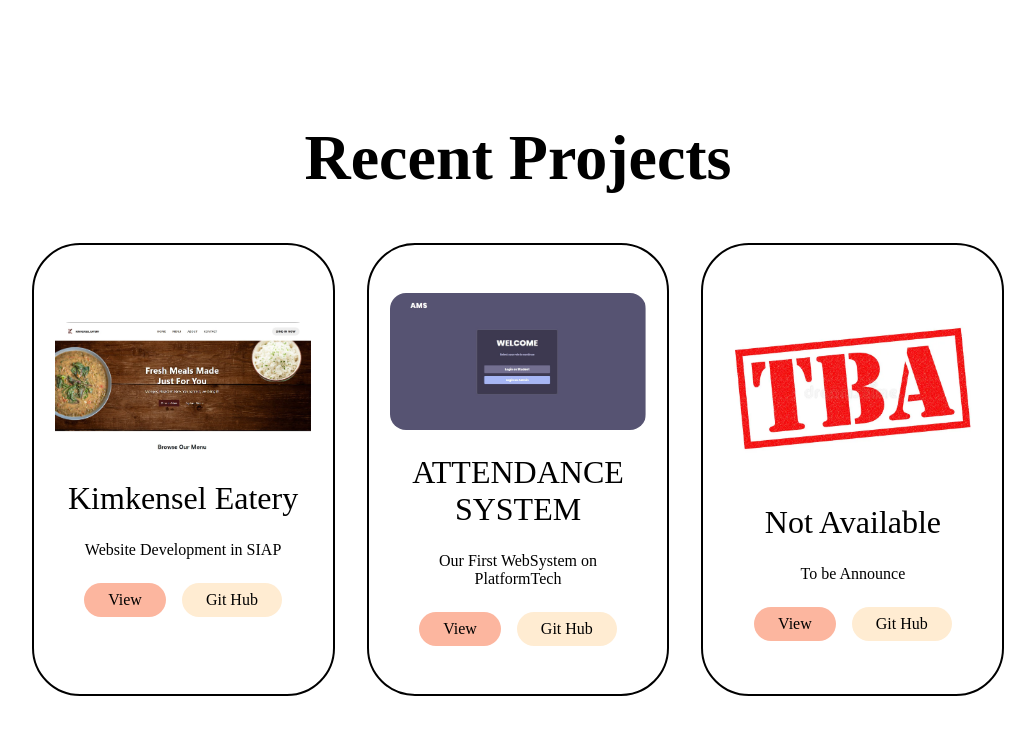
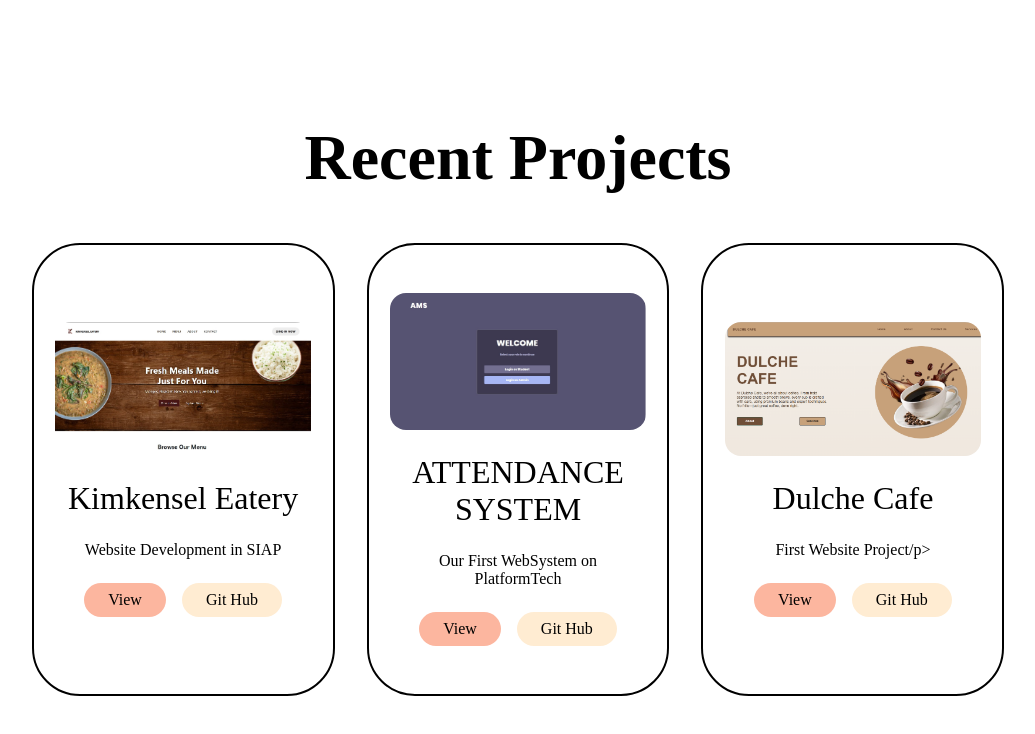
Before and after one commit to jojiver/JONIVER-PORTFOLIO-SIAP, a plain HTML site: page index.html in a window 1280 px wide. Shown: the part 2188-2922 px from the top of the page, without its empty margins (122-1157 px from the left). Drawn offline with Linux system fonts and the light colour scheme.

Commit message:
Update project links and content in index.html

```diff
--- a/index.html
+++ b/index.html
@@ -109,17 +109,17 @@
                 <h3>ATTENDANCE SYSTEM</h3>
                 <p>Our First WebSystem on PlatformTech</p>
                 <div class="btn-group">
-                <a class="primary-btn" href="https://kimkensel.vercel.app/index.html">View</a>
+                <a class="primary-btn" href="#">View</a>
                 <div class="secondary-btn">Git Hub</div>
                 </div>
             </div>
 
              <div class="project-card">
-                <img src="assets/images/TBA.webp" alt="">
-                <h3>Not Available</h3>
-                <p>To be Announce</p>
+                <img src="assets/images/dulche.png" alt="">
+                <h3>Dulche Cafe</h3>
+                <p>First Website Project/p>
                 <div class="btn-group">
-                <div class="primary-btn">View</div>
+                 <a class="primary-btn" href="https://kimkensel.vercel.app/index.html">View</a>
                 <div class="secondary-btn">Git Hub</div>
                 </div>
             </div>
```
